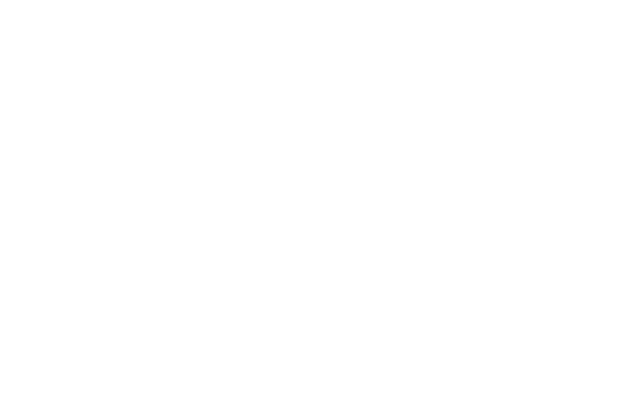
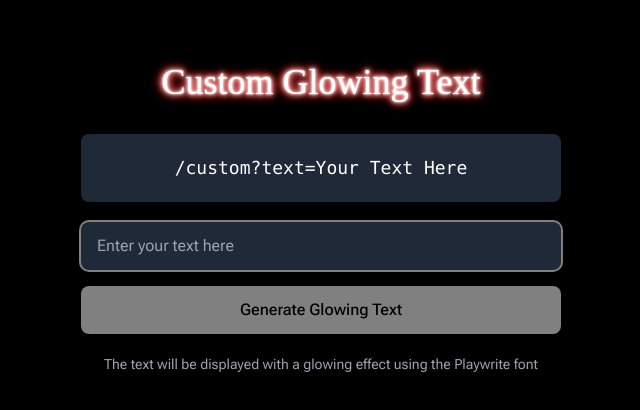
Before and after one commit to rheddev/rhed, a Next.js app: page /custom in a window 1280 px wide. Shown: the part 182-592 px from the top of the page, without its empty margins (319-959 px from the left). Built offline with nearby package versions, Linux system fonts and the light colour scheme; a web font is replaced by a local one.

Commit message:
now using useSearchParams, now is customizable to users

```diff
--- a/app/custom/page.tsx
+++ b/app/custom/page.tsx
@@ -1,11 +1,83 @@
-interface PageProps {
-  searchParams: { [key: string]: string | string[] | undefined };
+"use client"
+import { useSearchParams, useRouter } from 'next/navigation';
+import { useState } from 'react';
+
+const CustomPage = () => {
+    const router = useRouter();
+    const searchParams = useSearchParams();
+    const text = searchParams.get("text");
+    const [inputText, setInputText] = useState('');
+    const [isHovered, setIsHovered] = useState(false);
+    const [copied, setCopied] = useState(false);
+
+    const handleCopy = async () => {
+        await navigator.clipboard.writeText('/custom?text=');
+        setCopied(true);
+        setTimeout(() => setCopied(false), 2000);
+    };
+
+    const handleSubmit = (e: React.FormEvent) => {
+        e.preventDefault();
+        if (inputText.trim()) {
+            router.push(`/custom?text=${encodeURIComponent(inputText.trim())}`);
         }
+    };
 
-const CustomGlowPage = async ({
-  searchParams,
-}: PageProps) => {
-  const { text } = await searchParams;
+    if (!text) {
+        return (
+            <main className="w-full h-screen flex items-center justify-center bg-black">
+                <div className="text-center space-y-8 w-full max-w-lg px-4">
+                    <h1 className="font-playwrite text-4xl text-glow font-thin">Custom Glowing Text</h1>
+                    <div className="space-y-5 text-white">
+                        <div className="relative group">
+                            <code
+                                className="block bg-gray-800 p-5 rounded-lg text-lg cursor-pointer transition-all duration-200 hover:bg-gray-700"
+                                onClick={handleCopy}
+                                onMouseEnter={() => setIsHovered(true)}
+                                onMouseLeave={() => setIsHovered(false)}
+                            >
+                                {isHovered ? '/custom?text=' : '/custom?text=Your Text Here'}
+                            </code>
+
+                            {/* Hover tooltip */}
+                            <div className="absolute -top-10 left-1/2 transform -translate-x-1/2 bg-gray-900 text-white text-sm py-2 px-3 rounded-md opacity-0 transition-opacity duration-200 pointer-events-none group-hover:opacity-90">
+                                Click to copy
+                            </div>
+
+                            {/* Copied confirmation */}
+                            {copied && (
+                                <div className="absolute -top-10 left-1/2 transform -translate-x-1/2 bg-green-600 text-white text-sm py-2 px-3 rounded-md opacity-90 transition-opacity duration-200">
+                                    Copied to clipboard!
+                                </div>
+                            )}
+                        </div>
+
+                        <form onSubmit={handleSubmit} className="space-y-4">
+                            <input
+                                type="text"
+                                value={inputText}
+                                onChange={(e) => setInputText(e.target.value)}
+                                placeholder="Enter your text here"
+                                className="w-full px-4 py-3 bg-gray-800 text-white rounded-lg focus:outline-none focus:ring-2 focus:ring-white/50 transition-shadow"
+                                autoFocus
+                            />
+                            <button
+                                type="submit"
+                                className="w-full px-4 py-3 bg-white text-black rounded-lg font-medium hover:bg-gray-200 transition-colors disabled:opacity-50 disabled:cursor-not-allowed"
+                                disabled={!inputText.trim()}
+                            >
+                                Generate Glowing Text
+                            </button>
+                        </form>
+
+                        <p className="text-sm text-gray-400">
+                            The text will be displayed with a glowing effect using the Playwrite font
+                        </p>
+                    </div>
+                </div>
+            </main>
+        );
+    }
 
     return (
         <main className="w-full h-screen flex items-center justify-center">
@@ -16,4 +88,4 @@
     );
 };
 
-export default CustomGlowPage;
+export default CustomPage;
```
Lines whose indentation alone changed are shown as unchanged.
